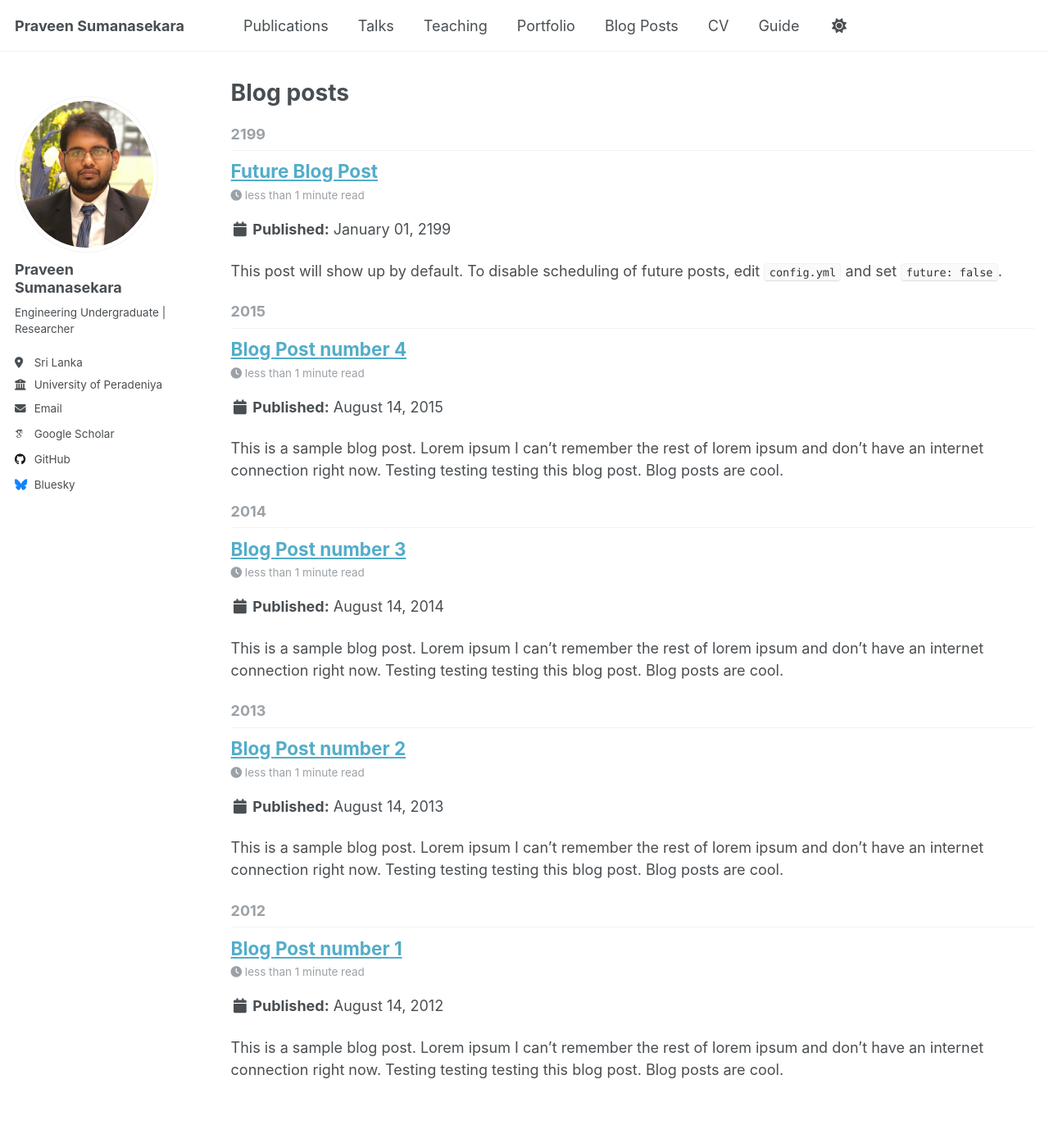
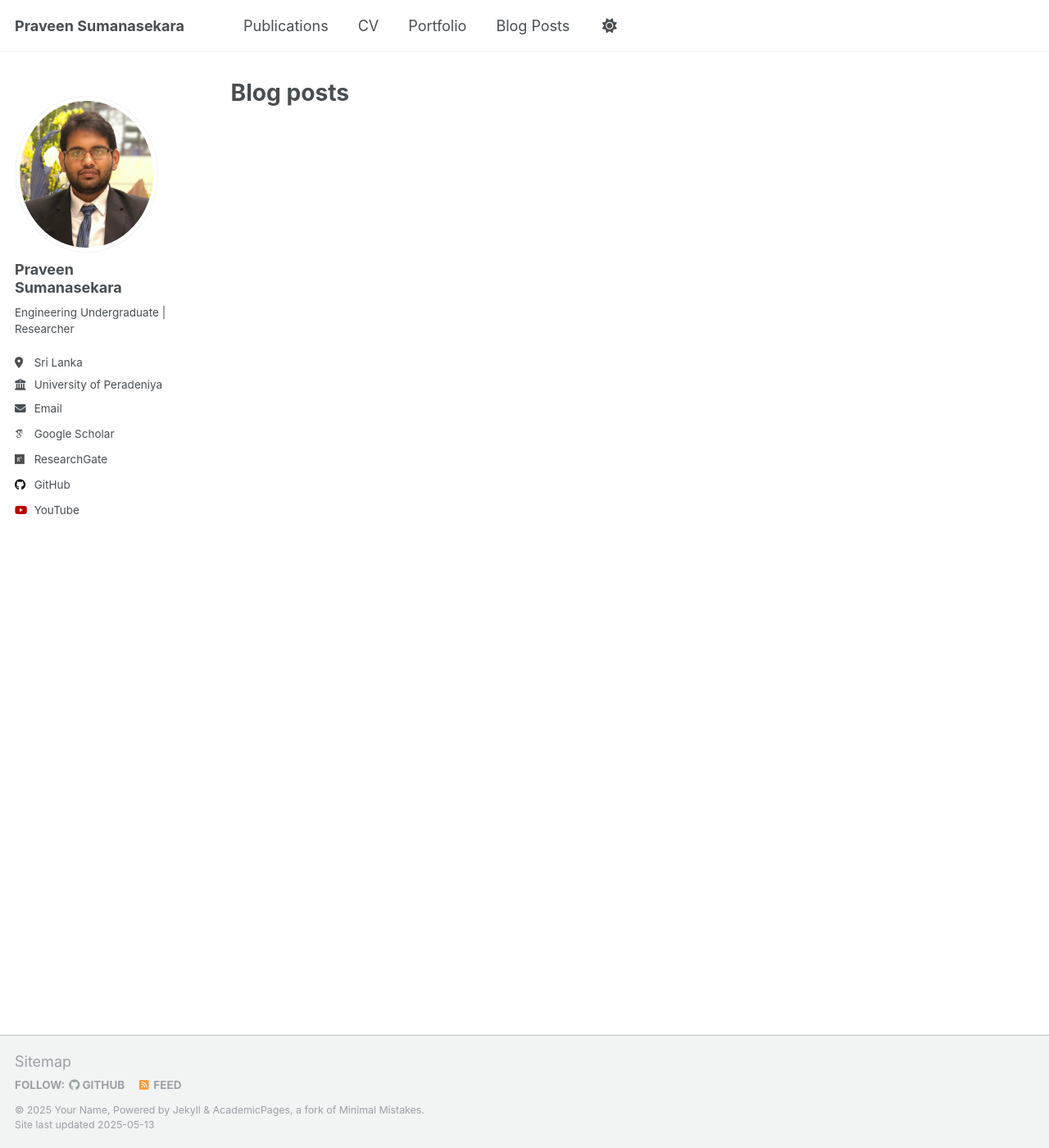
Before and after one commit to DMUPraveen/DMUPraveen.github.io, a Jekyll site: the page built from _pages/year-archive.html, in a window 1280 px wide and 1400 px high. Shown: the whole window at 82% size. Built offline with Jekyll 4.4.1, drawn with Linux system fonts in a browser that asks for light colours; some web fonts are replaced.

Commit message:
Removed unsed stuff

```diff
--- a/_config.yml
+++ b/_config.yml
@@ -39,19 +39,19 @@ author:
   orcid            :
   semantic         : # URL
   pubmed           :
-  researchgate     : # URL
+  researchgate     : https://www.researchgate.net/profile/Praveen-Sumanasekara
   scopus           : # URL
 
   # Repositories and software development
   bitbucket        : # Username - Update with your username on the site
   codepen          : # Username
   dribbble         : # Username
-  github           : "academicpages"
+  github           : "DMUPraveen"
   kaggle           : # Username
   stackoverflow    : # User number or user number and name (i.e., use "1" or "1/jeff-atwood")
 
   # Social media
-  bluesky          : "bsky.app" # Replace this with you Bluesky username
+  bluesky          :
   facebook         : # Username
   flickr           : # Username
   foursquare       : # Username
@@ -73,7 +73,7 @@ author:
   weibo            : # Username
   wikipedia        : # Username
   xing             : # Username
-  youtube          : # Username
+  youtube          : https://www.youtube.com/@praveenstemdiscussions5365
   zhihu            : # Username
 
 # Publication Category - The following the list of publication categories and their headings
--- a/_posts/2012-08-14-blog-post-1.md
+++ /dev/null
@@ -1,20 +0,0 @@
----
-title: 'Blog Post number 1'
-date: 2012-08-14
-permalink: /posts/2012/08/blog-post-1/
-tags:
-  - cool posts
-  - category1
-  - category2
----
-
-This is a sample blog post. Lorem ipsum I can't remember the rest of lorem ipsum and don't have an internet connection right now. Testing testing testing this blog post. Blog posts are cool.
-
-Headings are cool
-======
-
-You can have many headings
-======
-
-Aren't headings cool?
-------
--- a/_posts/2013-08-14-blog-post-2.md
+++ /dev/null
@@ -1,20 +0,0 @@
----
-title: 'Blog Post number 2'
-date: 2013-08-14
-permalink: /posts/2013/08/blog-post-2/
-tags:
-  - cool posts
-  - category1
-  - category2
----
-
-This is a sample blog post. Lorem ipsum I can't remember the rest of lorem ipsum and don't have an internet connection right now. Testing testing testing this blog post. Blog posts are cool.
-
-Headings are cool
-======
-
-You can have many headings
-======
-
-Aren't headings cool?
-------
--- a/_posts/2014-08-14-blog-post-3.md
+++ /dev/null
@@ -1,20 +0,0 @@
----
-title: 'Blog Post number 3'
-date: 2014-08-14
-permalink: /posts/2014/08/blog-post-3/
-tags:
-  - cool posts
-  - category1
-  - category2
----
-
-This is a sample blog post. Lorem ipsum I can't remember the rest of lorem ipsum and don't have an internet connection right now. Testing testing testing this blog post. Blog posts are cool.
-
-Headings are cool
-======
-
-You can have many headings
-======
-
-Aren't headings cool?
-------
--- a/_posts/2199-01-01-future-post.md
+++ /dev/null
@@ -1,11 +0,0 @@
----
-title: 'Future Blog Post'
-date: 2199-01-01
-permalink: /posts/2012/08/blog-post-4/
-tags:
-  - cool posts
-  - category1
-  - category2
----
-
-This post will show up by default. To disable scheduling of future posts, edit `config.yml` and set `future: false`.
```
Also changed, not shown: _data/navigation.yml (+2 -14 lines), _portfolio/portfolio-1.md (deleted, +0 -7 lines), _portfolio/portfolio-2.html (deleted, +0 -7 lines), _posts/2015-08-14-blog-post-4.md (deleted, +0 -20 lines), _publications/2009-10-01-paper-title-number-1.md (deleted, +0 -14 lines), _publications/2010-10-01-paper-title-number-2.md (deleted, +0 -14 lines), _publications/2015-10-01-paper-title-number-3.md (deleted, +0 -14 lines), _publications/2024-02-17-paper-title-number-4.md (deleted, +0 -13 lines), _talks/2012-03-01-talk-1.md (deleted, +0 -11 lines), _talks/2013-03-01-tutorial-1.md (deleted, +0 -13 lines), _talks/2014-02-01-talk-2.md (deleted, +0 -13 lines), _talks/2014-03-01-talk-3.md (deleted, +0 -11 lines), _teaching/2014-spring-teaching-1.md (deleted, +0 -20 lines), _teaching/2015-spring-teaching-2.md (deleted, +0 -20 lines).
